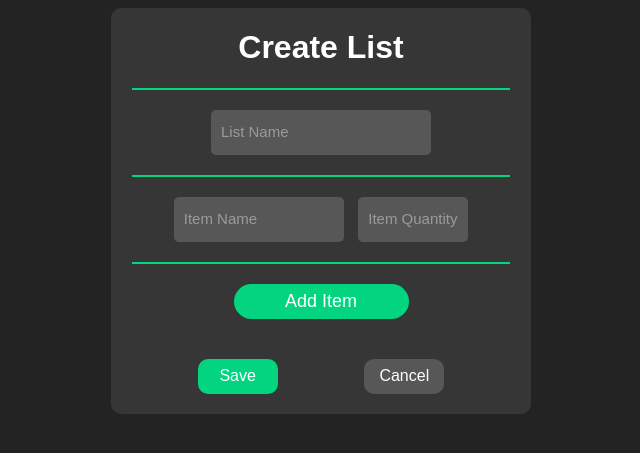
After one commit to MonkeyMan1911/grocery-sharer, a Flask app: page /new-list in a window 1280 px wide. The commit adds this page. Shown: the top 453 px of the page, without its empty margins (319-959 px from the left). Run offline with Flask 3, Linux system fonts and the light colour scheme.

Commit message:
Lots of updated stuff

```diff
--- a/FLASK/app.py
+++ b/FLASK/app.py
@@ -46,5 +46,61 @@ def load_lists():
 def dashboard():
     return render_template('dashboard.html')
 
+@app.route("/new-list")
+def new_list():
+    return render_template('createList.html')
+
+@app.route("/delete_list", methods=["POST"])
+def delete_list():
+    data = request.get_json()
+    file_path = os.path.join(app.static_folder, "dashboard", "lists.json")
+
+    user_to_delete = data["user"]
+    list_to_delete = data["list_id"]
+
+    with open(file_path, "r") as file:
+        result = json.load(file)
+
+    updated_lists = []
+    for lst in result["lists"]:
+        if lst["id"] == list_to_delete:
+            if user_to_delete in lst["users"]:
+                lst["users"].remove(user_to_delete)
+            # only keep the list if there are still users left
+            if lst["users"]:
+                updated_lists.append(lst)
+        else:
+            updated_lists.append(lst)
+
+    result["lists"] = updated_lists
+
+    with open(file_path, "w") as file:
+        json.dump(result, file, indent=4)
+
+    return jsonify({"success": True})
+
+@app.route("/check_item", methods=["POST"])
+def check_item():
+    data = request.get_json()
+    file_path = os.path.join(app.static_folder, "dashboard", "lists.json")
+
+    list_id = data["list_id"]
+    item_name = data["item_name"]
+
+    with open(file_path, "r") as file:
+        result = json.load(file)
+
+    for lst in result["lists"]:
+        if lst["id"] == list_id:
+            for item in lst["items"]:
+                if item["item_name"] == item_name:
+                    item["checked"] = not item["checked"]
+                    break
+
+    with open(file_path, "w") as file:
+        json.dump(result, file, indent=4)
+
+    return jsonify({"success": True})
+
 if __name__ == '__main__':
     app.run(debug=True)
--- /dev/null
+++ b/FLASK/static/dashboard/create_list/createListStyles.css
@@ -0,0 +1,114 @@
+body {
+    background-color: rgb(35, 35, 35);
+}
+
+button {
+    cursor: pointer;
+}
+
+input:focus {
+    outline: 2px solid white;
+}
+input::placeholder {
+    color: rgb(155, 155, 155);
+    font-size: 15px;
+}
+
+.create-list-form {
+    position: absolute;
+    left: 50%;
+    transform: translateX(-50%);
+    text-align: center;
+    width: 90%;
+    max-width: 420px;
+    background-color: rgb(54, 54, 54);
+    color: white;
+    font-family: Arial, Helvetica, sans-serif;
+    border-radius: 10px;
+    padding-bottom: 20px;
+}
+
+hr {
+    color: #02d480;
+    background-color: #02d480;
+    border: none;
+    height: 2px;
+    width: 90%;
+    margin: 0 auto;
+    margin-bottom: 20px;
+}
+
+.list-name {
+    border: none;
+    background-color: rgb(87, 87, 87);
+    color: white;
+    border-radius: 5px;
+    padding: 10px;
+    margin-bottom: 20px;
+    font-size: 17px;
+    width: 200px;
+    height: 25px;
+}
+
+.add-item {
+    width: 175px;
+    height: 35px;
+    border: none;
+    color: white;
+    background-color: #02d480;
+    border-radius: 1000px;
+    font-size: 18px;
+    cursor: pointer;
+    margin-bottom: 40px;
+}
+
+.actions{
+    display: flex;
+    justify-content: space-evenly;
+}
+.actions button {
+    width: 80px;
+    height: 35px;
+    border: none;
+    font-size: 16px;
+    border-radius: 10px;
+}
+
+.cancel {
+    background-color: rgb(87, 87, 87);
+    color: white;
+}
+.save {
+    background-color: #02d480;
+    color: white;
+}
+
+.item-name {
+    border: none;
+    background-color: rgb(87, 87, 87);
+    color: white;
+    border-radius: 5px;
+    padding: 10px;
+    margin-bottom: 20px;
+    font-size: 17px;
+    width: 150px;
+    height: 25px;
+}
+
+.item-quantity {
+    border: none;
+    background-color: rgb(87, 87, 87);
+    color: white;
+    border-radius: 5px;
+    padding: 10px;
+    margin-bottom: 20px;
+    font-size: 17px;
+    width: 90px;
+    height: 25px;
+    margin-left: 10px;
+}
+input::-webkit-outer-spin-button,
+input::-webkit-inner-spin-button {
+  -webkit-appearance: none;
+  margin: 0;
+}
--- a/FLASK/static/login_page/checkLogin.js
+++ b/FLASK/static/login_page/checkLogin.js
@@ -20,6 +20,7 @@ function login(username, password) {
     .done((response) => {
         console.log("Data received:", response.result);
         if (response.result === true) {
+            sessionStorage.setItem("username", username);
             window.location.href = "/dashboard";
         }
         if (response.result === false) {
--- a/FLASK/static/login_page/loginStyles.css
+++ b/FLASK/static/login_page/loginStyles.css
@@ -56,7 +56,7 @@ body {
 .submit {
     border: none;
     color: white;
-    background-color: lightgreen;
+    background-color: #02d480;
     border-radius: 1000px;
     font-size: 20px;
     width: 175px;
@@ -66,7 +66,7 @@ body {
 }
 
 .submit:hover {
-    background-color: rgb(0, 255, 0);
+    background-color: #009157;
 }
 .inputWrapper {
     position: relative;
--- /dev/null
+++ b/FLASK/templates/createList.html
@@ -0,0 +1,28 @@
+<!DOCTYPE html>
+<html lang="en">
+<head>
+    <meta charset="UTF-8">
+    <meta name="viewport" content="width=device-width, initial-scale=1.0">
+    <title>Document</title>
+
+    <link rel="stylesheet" href="static/dashboard/create_list/createListStyles.css">
+</head>
+<body>
+    <div class="create-list-form">
+        <h1 class="title">Create List</h1>
+        <hr>
+        <input type="text" class="list-name" placeholder="List Name">
+        <div class="add-item-form">
+            <hr>
+            <input type="text" class="item-name" placeholder="Item Name">
+            <input type="number" class="item-quantity" placeholder="Item Quantity">
+            <hr>
+        </div>
+        <button class="add-item">Add Item</button>
+        <div class="actions">
+            <button class="save">Save</button>
+            <button class="cancel" onclick="window.location.href='/dashboard'">Cancel</button>
+        </div>
+    </div>
+</body>
+</html>
```
Also changed, not shown: FLASK/static/dashboard/checkbox.js (+8 -2 lines), FLASK/static/dashboard/confirmDelete.css (added, +59 -0 lines), FLASK/static/dashboard/dashboardStyles.css (+35 -11 lines), FLASK/static/dashboard/deleteList.js (added, +62 -0 lines), FLASK/static/dashboard/lists.json (+14 -2 lines), FLASK/static/dashboard/loadLists.js (+25 -18 lines), FLASK/templates/dashboard.html (+18 -2 lines).
